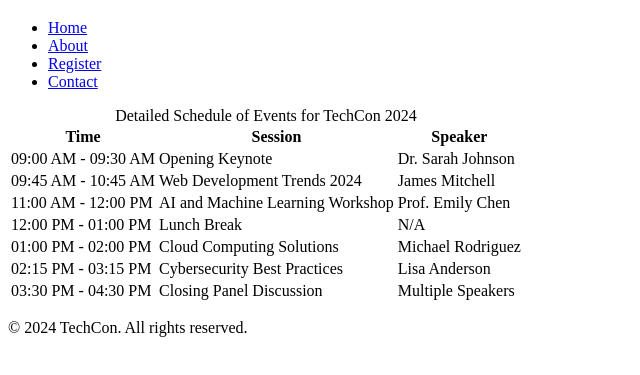
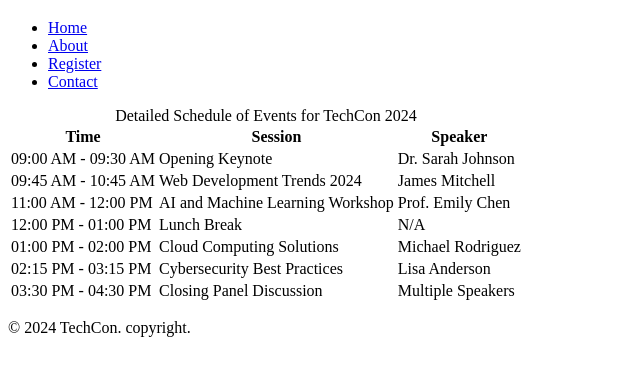
Before and after one commit to Khannister/TechCon_HTML, a plain HTML site: page techcon_website/schedule.html in a window 1280 px wide. Shown: the part 61-436 px from the top of the page, without its empty margins (0-640 px from the left). Drawn offline with Linux system fonts and the light colour scheme.

Commit message:
added the word copyright

```diff
--- a/techcon_website/schedule.html
+++ b/techcon_website/schedule.html
@@ -69,7 +69,7 @@
     </main>
 
     <footer>
-        <p>&copy; 2024 TechCon. All rights reserved.</p>
+        <p>&copy; 2024 TechCon. copyright.</p>
     </footer>
 </body>
 </html>
```
